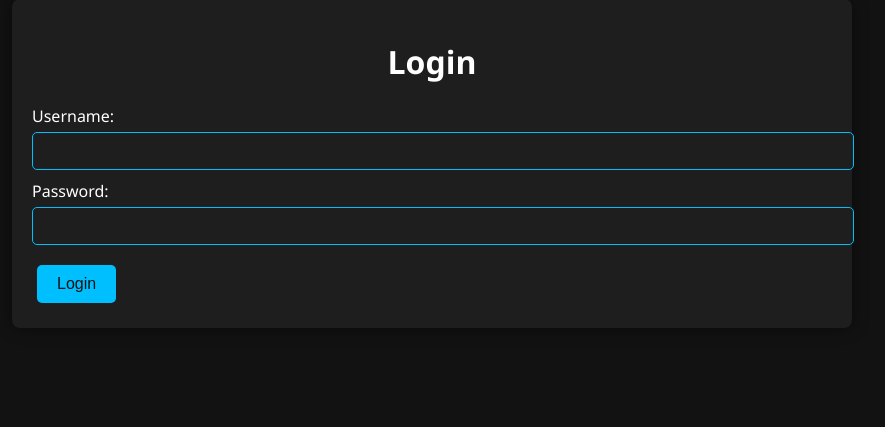
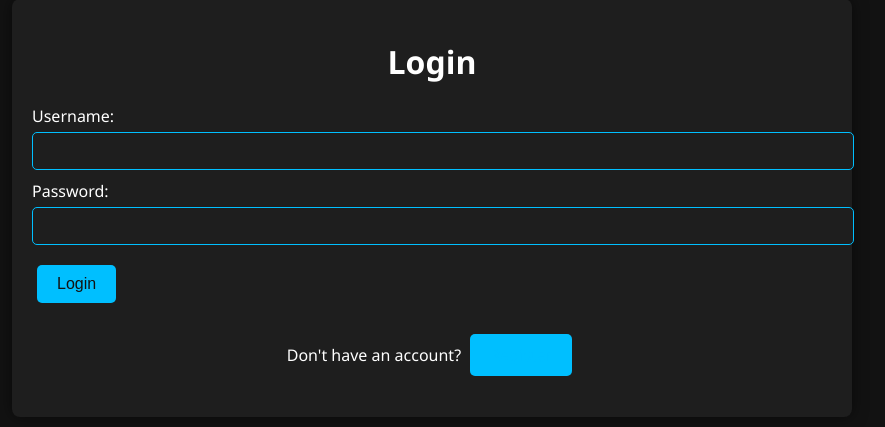
Before and after one commit to ImGooball/PHPBlogSite, a PHP site: page /login.php in a window 1280 px wide. Shown: the part 21-448 px from the top of the page, without its empty margins (208-1093 px from the left). Run offline with PHP 8.4, Linux system fonts and the light colour scheme.

Commit message:
added register button to login page

```diff
--- a/login.php
+++ b/login.php
@@ -5,6 +5,7 @@ $servername = "localhost:3307";
 $username = "root";
 $password = "";
 $dbname = "gooball_db";
+
 $conn = new mysqli($servername, $username, $password, $dbname);
 
 if ($_SERVER["REQUEST_METHOD"] == "POST") {
@@ -42,6 +43,7 @@ if ($_SERVER["REQUEST_METHOD"] == "POST") {
             <input type="password" id="password" name="password" required>
             <input type="submit" value="Login" class="btn">
         </form>
+        <p>Don't have an account? <a href="register.php" class="btn">Register</a></p>
     </div>
 </body>
 </html>
--- a/styles.css
+++ b/styles.css
@@ -117,3 +117,16 @@ form textarea {
 form input[type="submit"] {
     margin-top: 20px;
 }
+
+/* Additional styling for the registration link */
+p a.btn {
+    display: inline-block;
+    margin-top: 10px;
+    color: #00bfff;
+    text-decoration: none;
+}
+
+p a.btn:hover {
+    text-decoration: underline;
+    color: #00a3cc; /* Darker blue on hover */
+}
```
